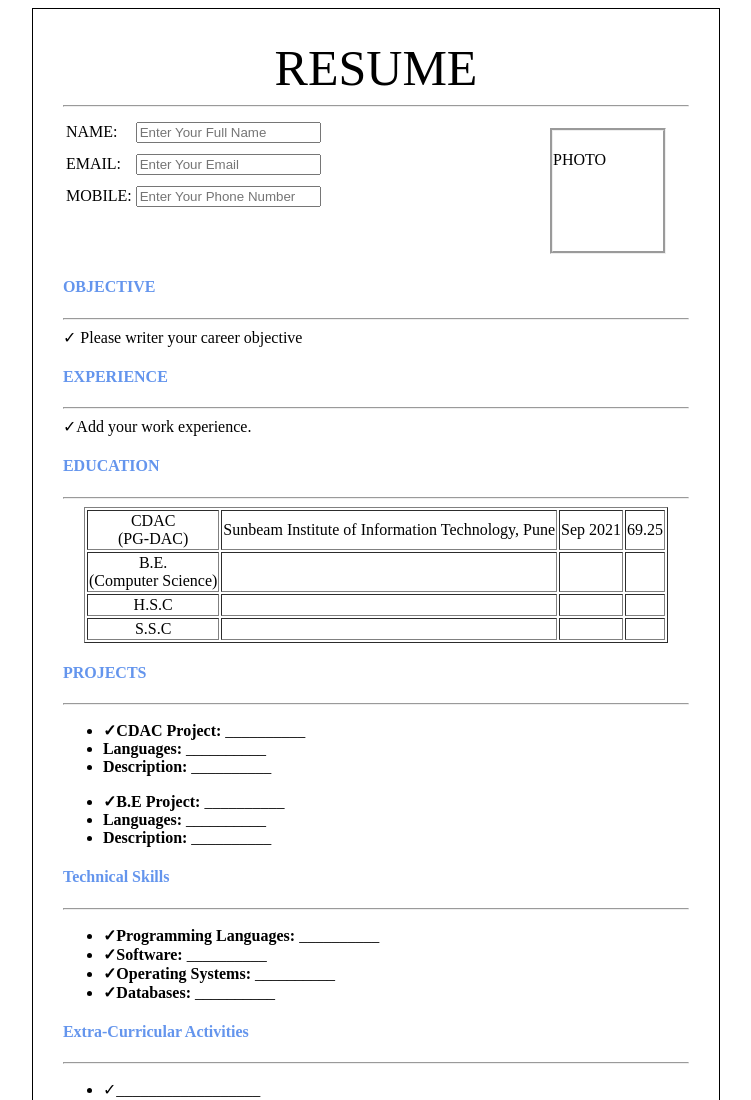
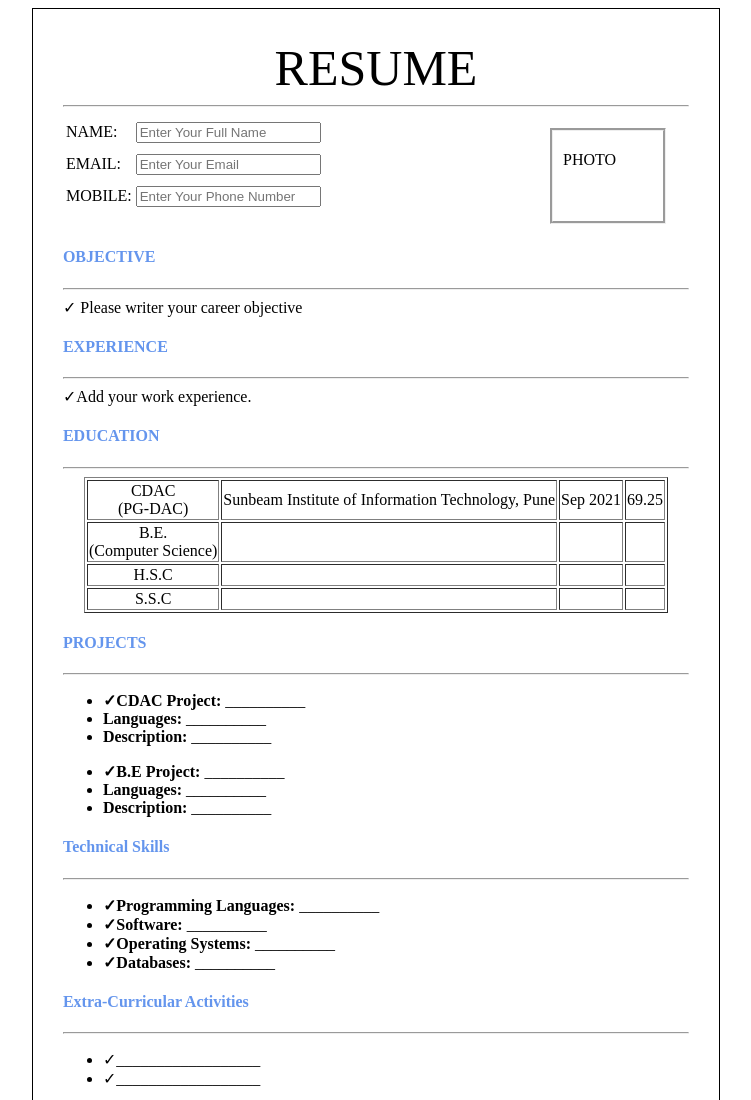
Before and after one commit to 83505-My-Git-Data/WPT-ASSIGNMENTS, a plain HTML site: page ASSIGNMENT 1/index.html in a window 1280 px wide. Shown: the top 1100 px of the page, without its empty margins (264-1015 px from the left). Drawn offline with Linux system fonts and the light colour scheme.

Commit message:
ASSIGNMENT 1

```diff
--- a/ASSIGNMENT 1/index.html
+++ b/ASSIGNMENT 1/index.html
@@ -10,7 +10,7 @@
           <tr>
             <center style="font-size: 50px">RESUME</center>
           </tr>
-          <table style="width: 100%">
+          <table style="width: 100%" >
             <tr>
               <td width="20px" height="30px">NAME:</td>
 
@@ -25,7 +25,7 @@
               <td border="1" width="10px" height="10px" rowspan="5">
                 <div
                   class="photo"
-                  style="border-style: groove; height: 100px; width: 100px"
+                  style="border-style: groove; height: 70px; width: 100px"
                 >
                   PHOTO
                 </div>
--- a/ASSIGNMENT 1/styles.css
+++ b/ASSIGNMENT 1/styles.css
@@ -19,7 +19,7 @@ hr {
 .photo {
   margin-top: 10px;
   margin-right: 20px;
-  padding-right: 10px;
+  padding-left: 10px;
   padding-top: 20px;
 }
 .name {
```
